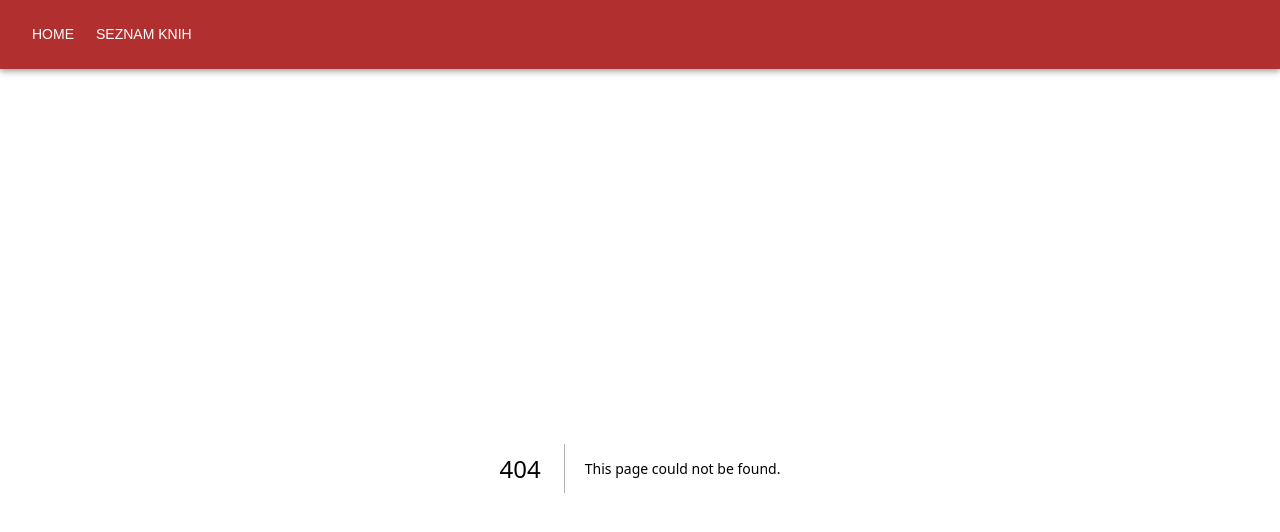
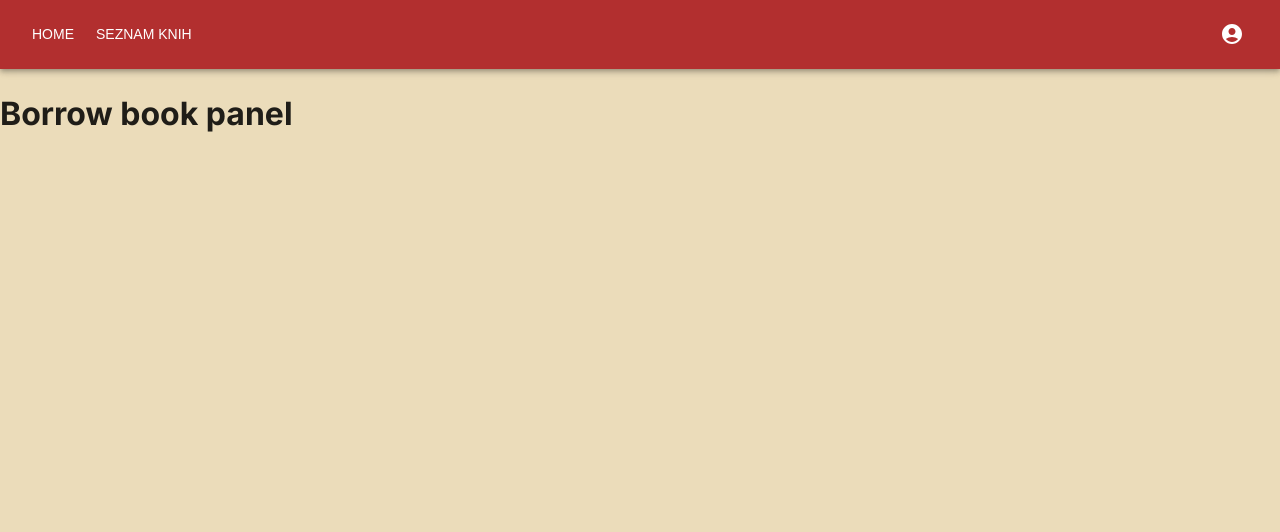
Before and after one commit to MU-VUT/simple-library, a Next.js app: page /admin-panel/borrow in a window 1280 px wide. Before the commit this address had no page. Shown: the top 532 px of the page. Built offline with nearby package versions, Linux system fonts and the light colour scheme; a web font is replaced by a local one.

Commit message:
Add admin-panel to navbar

```diff
--- /dev/null
+++ b/src/app/admin-panel/borrow/page.tsx
@@ -0,0 +1,7 @@
+export default function Page() {
+  return (
+    <div>
+      <h1>Borrow book panel</h1>
+    </div>
+  );
+}
--- a/src/components/NavBar.tsx
+++ b/src/components/NavBar.tsx
@@ -13,14 +13,26 @@ import MenuIcon from "@mui/icons-material/Menu";
 import React from "react";
 import Link from "next/link";
 import { usePathname } from "next/navigation";
+import Tooltip from "@mui/material/Tooltip";
+import { AccountCircle } from "@mui/icons-material";
+import MuiLink from "@mui/material/Link";
 
 const LINKS = [
   { text: "Home", href: "/" },
   { text: "Seznam knih", href: "/library" },
 ];
 
+const SETTINGS = [
+  { text: "Admin panel", href: "/admin-panel" },
+  { text: "Výpůjčka/vrácení knihy", href: "/admin-panel/borrow" },
+  { text: "Editace knihovny", href: "/admin-panel/edit-library" },
+];
+
 export default function NavBar() {
   const [anchorElNav, setAnchorElNav] = React.useState<null | HTMLElement>(
+    null
+  );
+  const [anchorElUser, setAnchorElUser] = React.useState<null | HTMLElement>(
     null
   );
 
@@ -31,6 +43,15 @@ export default function NavBar() {
   const handleCloseNavMenu = () => {
     setAnchorElNav(null);
   };
+
+  const handleOpenUserMenu = (event: React.MouseEvent<HTMLElement>) => {
+    setAnchorElUser(event.currentTarget);
+  };
+
+  const handleCloseUserMenu = () => {
+    setAnchorElUser(null);
+  };
+
   return (
     <AppBar position="static">
       <Container maxWidth="xl">
@@ -102,6 +123,49 @@ export default function NavBar() {
               </Button>
             ))}
           </Box>
+          <Box sx={{ flexGrow: 0 }}>
+            <Tooltip title="Open admin panel">
+              <IconButton
+                size="large"
+                aria-label="account of admin"
+                aria-controls="menu-appbar"
+                aria-haspopup="true"
+                onClick={handleOpenUserMenu}
+                color="inherit"
+              >
+                <AccountCircle />
+              </IconButton>
+            </Tooltip>
+            <Menu
+              sx={{ mt: "45px" }}
+              id="menu-appbar"
+              anchorEl={anchorElUser}
+              anchorOrigin={{
+                vertical: "top",
+                horizontal: "right",
+              }}
+              keepMounted
+              transformOrigin={{
+                vertical: "top",
+                horizontal: "right",
+              }}
+              open={Boolean(anchorElUser)}
+              onClose={handleCloseUserMenu}
+            >
+              {SETTINGS.map((setting) => (
+                <MenuItem key={setting.text} onClick={handleCloseUserMenu}>
+                  <MuiLink
+                    href={setting.href}
+                    variant="button"
+                    underline="none"
+                    sx={{ width: "100%" }}
+                  >
+                    {setting.text}
+                  </MuiLink>
+                </MenuItem>
+              ))}
+            </Menu>
+          </Box>
         </Toolbar>
       </Container>
     </AppBar>
```
Also changed, not shown: src/app/admin-panel/edit-library/page.tsx (added, +7 -0 lines), src/app/admin-panel/page.tsx (added, +7 -0 lines), src/app/admin-panel/Login.tsx (added).
